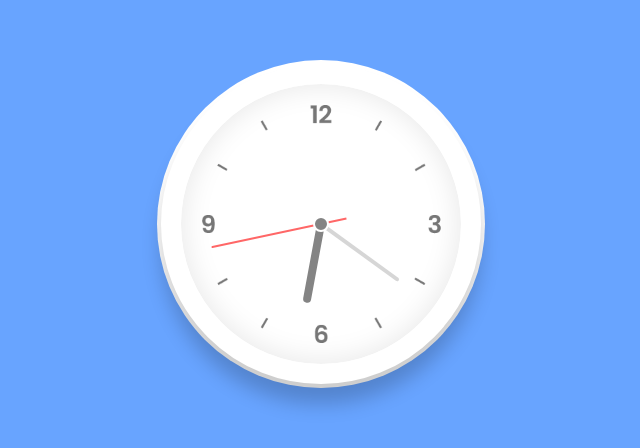
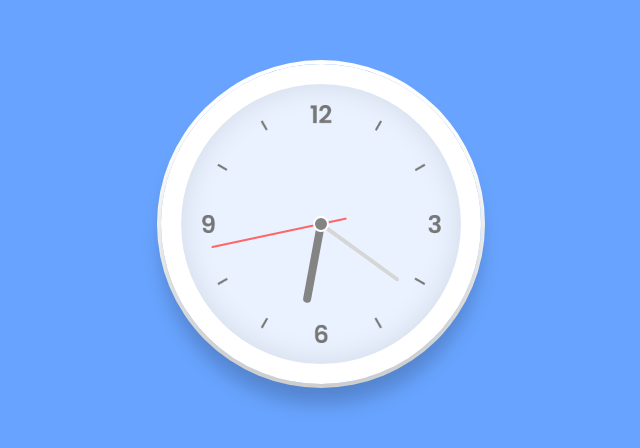
Before and after one commit to au-fahim/Analog-clock, a plain HTML site: page index.html in a window 1280 px wide. Shown: the part 176-624 px from the top of the page, without its empty margins (319-959 px from the left). Drawn offline with Linux system fonts and the light colour scheme.

Commit message:
fixed img address link

```diff
--- a/style.css
+++ b/style.css
@@ -27,7 +27,7 @@
   display: flex;
   justify-content: center;
   align-items: center;
-  background: var(--clr-white) url(/img/clock.png);
+  background: #ffffffdb url(./img/clock.png);
   background-position: center;
   background-size: cover;
   border-radius: 50%;
```
